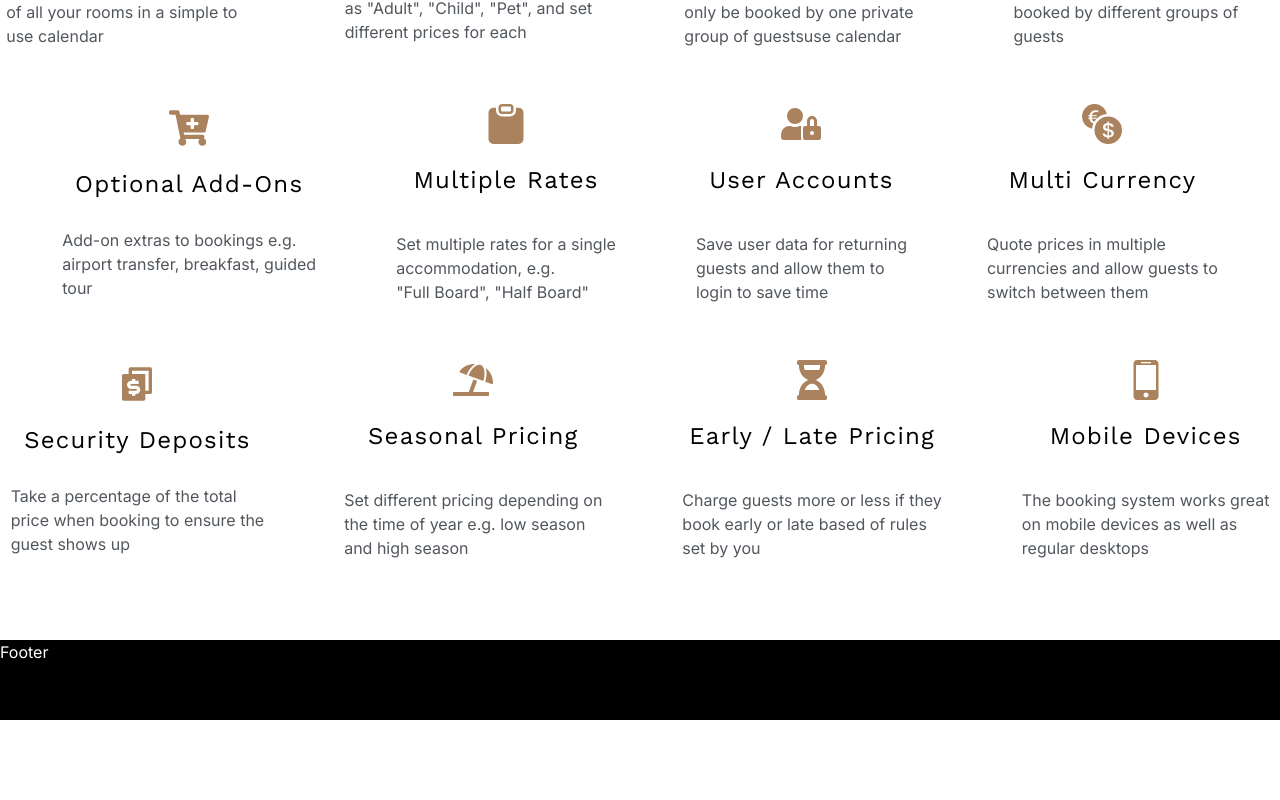
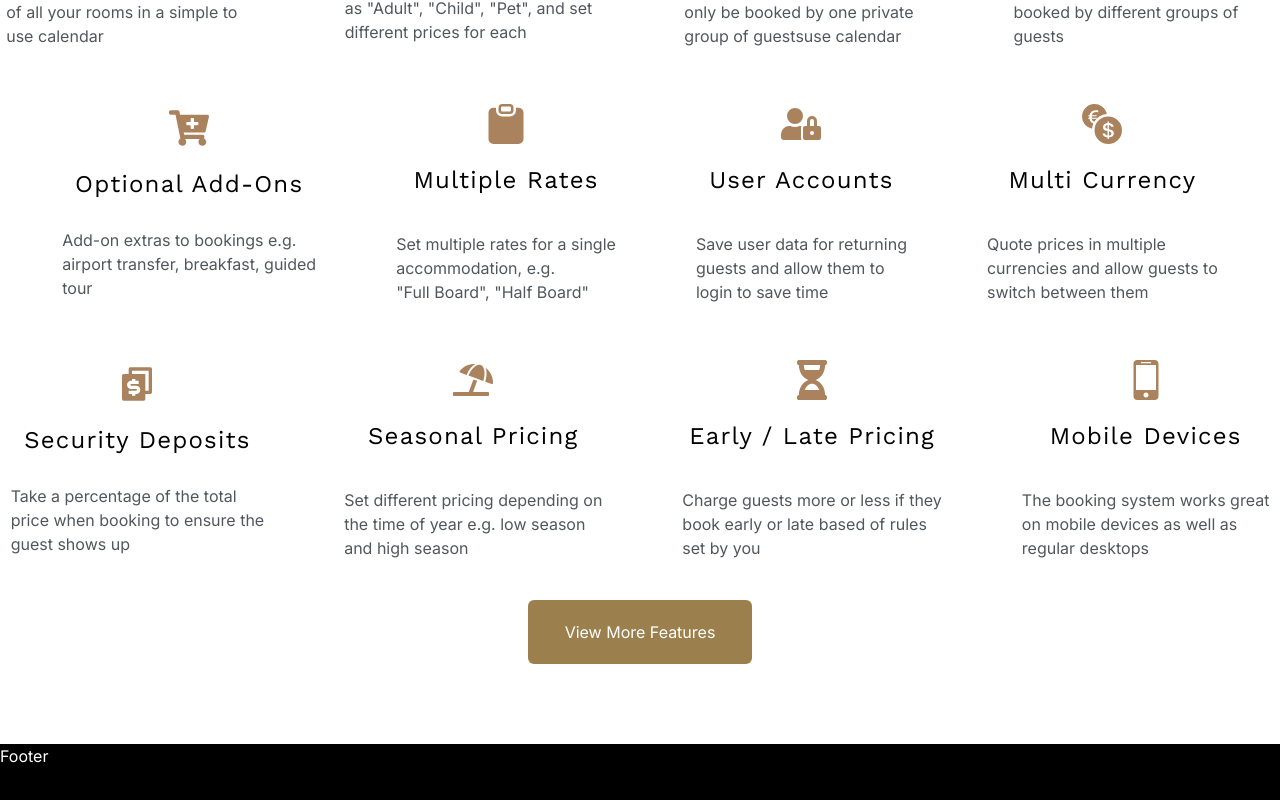
Before and after one commit to Richson-Tech/groove, a Next.js app: page / in a window 1280 px wide. Shown: the part 4151-4951 px from the top of the page. Before the commit the page ends 4871 px from the top, so only its background shows below. Built offline with nearby package versions, Linux system fonts and the light colour scheme.

Commit message:
new features added to view features section

```diff
--- a/src/app/page.jsx
+++ b/src/app/page.jsx
@@ -1,19 +1,44 @@
+"use client";
 import Image from "next/image";
 import Link from "next/link";
-import React from "react";
-import { FaHotel, FaRestroom,FaCartPlus, FaUserLock, FaUmbrellaBeach, FaHourglassHalf } from "react-icons/fa";
-import { MdBorderColor, MdMarkEmailRead, MdAddLocationAlt,MdOutlineMeetingRoom,MdOutlineManageAccounts } from "react-icons/md";
+import { React, useState } from "react";
+import {
+  FaHotel,
+  FaRestroom,
+  FaCartPlus,
+  FaUserLock,
+  FaUmbrellaBeach,
+  FaHourglassHalf,
+} from "react-icons/fa";
+import {
+  MdBorderColor,
+  MdMarkEmailRead,
+  MdAddLocationAlt,
+  MdOutlineMeetingRoom,
+  MdOutlineManageAccounts,
+} from "react-icons/md";
 import { SiGoogletranslate } from "react-icons/si";
 import { VscServerEnvironment } from "react-icons/vsc";
-import { BsEmojiSmileFill, BsCreditCard, BsPersonSquare,BsClipboardFill,BsCurrencyExchange } from "react-icons/bs";
-import { SlCalender} from "react-icons/sl";
-import { RiCurrencyFill} from "react-icons/ri";
-import { CgDanger} from "react-icons/cg";
-import { IoIosPeople} from "react-icons/io";
-import { ImMobile} from "react-icons/im";
+import {
+  BsEmojiSmileFill,
+  BsCreditCard,
+  BsPersonSquare,
+  BsClipboardFill,
+  BsCurrencyExchange,
+} from "react-icons/bs";
+import { SlCalender } from "react-icons/sl";
+import { RiCurrencyFill } from "react-icons/ri";
+import { CgDanger } from "react-icons/cg";
+import { IoIosPeople } from "react-icons/io";
+import { ImMobile } from "react-icons/im";
 import png from "../../public/ss.png";
 
 const page = () => {
+  const [showMore, setShowMore] = useState(false);
+
+  const toggleFeatures = () => {
+    setShowMore(!showMore);
+  };
   return (
     <div className="w-full min-h-screen">
       <div className="h-screen bg-zinc-900 relative">
@@ -484,6 +509,32 @@ const page = () => {
           </p>
         </div>
       </div>
+
+      {/* view features  */}
+
+      {/* Toggle button text based on showMore state */}
+      <div className="flex flex-row items-center justify-center mt-10">
+        <button
+          onClick={toggleFeatures}
+          className="h-16 bg-[#9B804E] w-56 text-white hover:bg-slate-900 rounded-md"
+        >
+          {showMore ? "Hide More Features" : "View More Features"}
+        </button>
+        {/* Display additional icons when showMore is true */}
+      </div>
+      {showMore && (
+        <>
+          <div className="flex flex-row items-center justify-center">
+            <h2 className="text-4xl font-['Work_Sans'] leading-9 tracking-wide mt-10">
+              Full <span className="text-[#AA825D]">Control</span> Of Your
+             <br /> <span className="flex items-center justify-center">Bookings</span>
+            </h2>
+          </div>
+          <ImMobile size={40} className="text-[#AA825D]" />
+          <ImMobile size={40} className="text-[#AA825D]" />
+          <ImMobile size={40} className="text-[#AA825D]" />
+        </>
+      )}
     </div>
   );
 };
```
